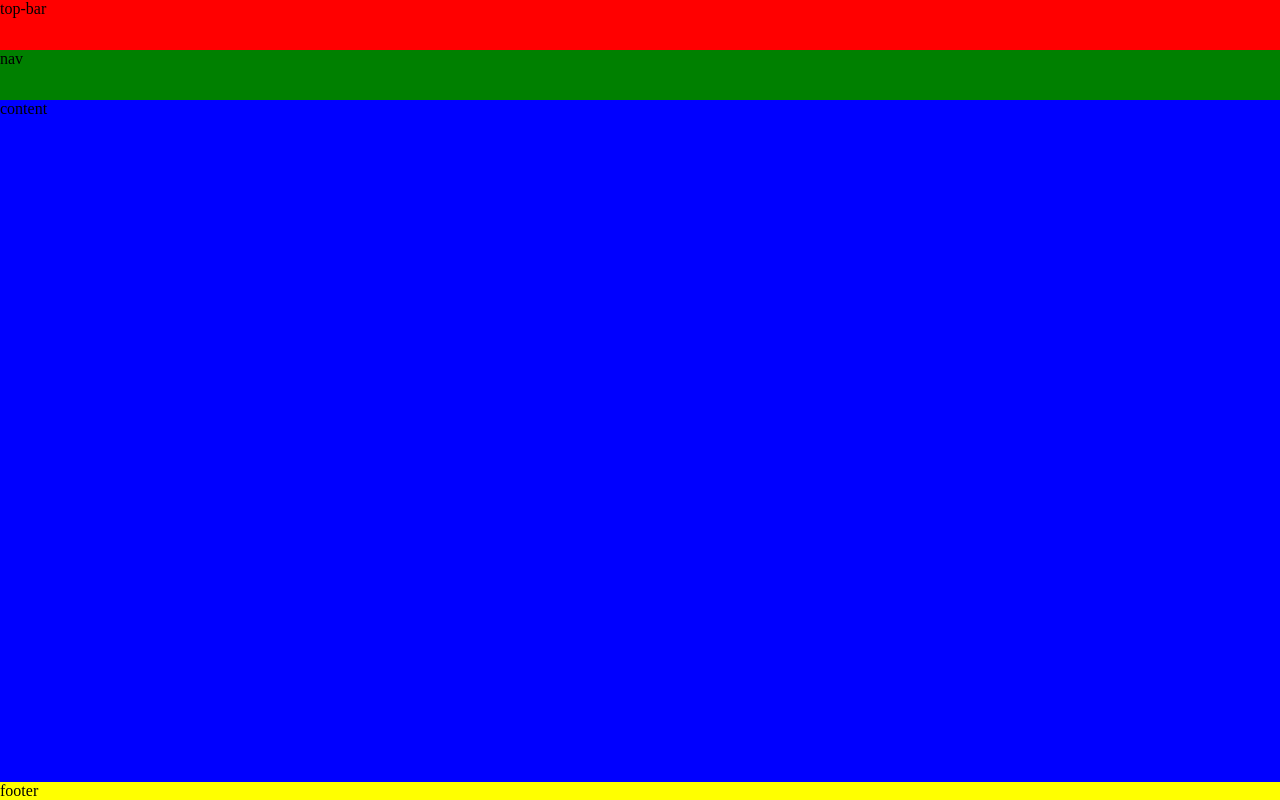
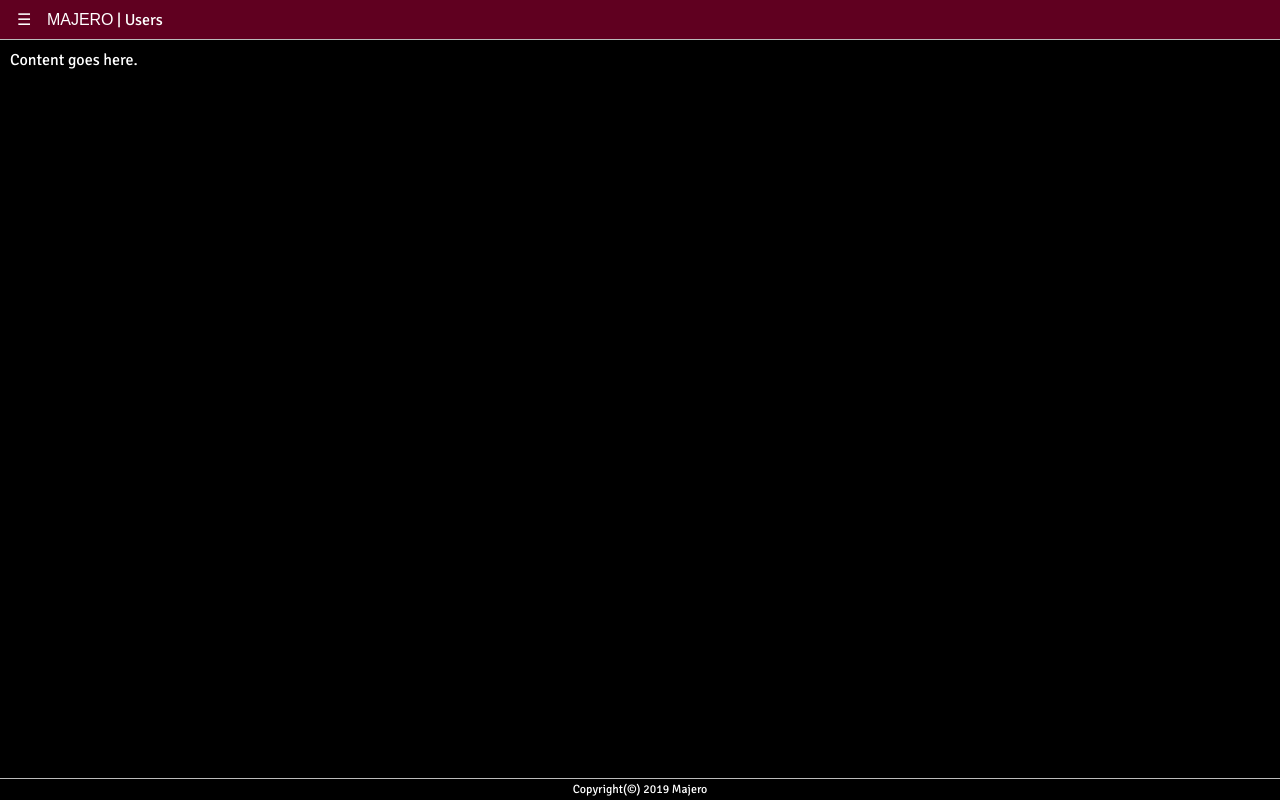
Before and after one commit to majero-inc/design, a plain HTML site: page majero-users/index.html in a window 1280 px wide. Drawn offline with Linux system fonts and the light colour scheme; a web font is replaced by a local one.

Commit message:
Nicer top-bar with toggle for side-bar

```diff
--- a/majero-users/index.html
+++ b/majero-users/index.html
@@ -3,14 +3,29 @@
     <head>
         <title>Majero | Users</title>
         <link rel="stylesheet" type="text/css" href="css/style.css" />
+        <link href="https://fonts.googleapis.com/css?family=Gugi|Signika" rel="stylesheet">
     </head>
 
     <body>
+        <script type="text/javascript" src="js/scripts.js"></script>
         <div id="wrapper">
-            <div id="top-bar">top-bar</div>
-            <div id="nav">nav</div>
-            <div id="content">content</div>
-            <div id="footer">footer</div>
+            <div id="top-bar">
+                <ul>
+                    <li><a href="javascript:ToggleSidebar()">☰</a></li>
+                    <li><a href="/"><span class="logo">Majero</span> | Users</a></li>
+                    <!-- <li><a href="#">Users ▼</a> -->
+                    <!--     <ul> -->
+                    <!--         <li><a href="#">Item 1</a></li> -->
+                    <!--         <li><a href="#">Item 2</a></li> -->
+                    <!--         <li><a href="#">Item 3</a></li> -->
+                    <!--     </ul> -->
+                    <!-- </li> -->
+                    <!-- <li><a href="#">Groups ▼</a></li> -->
+                </ul>
+            </div>
+            <div id="side-bar">side-bar</div>
+            <div id="content">Content goes here.</div>
+            <div id="footer">Copyright(©) 2019 Majero</div>
         </div>
     </body>
 </html>
--- /dev/null
+++ b/majero-users/js/scripts.js
@@ -0,0 +1,5 @@
+function ToggleSidebar() {
+    var sidebar = document.getElementById("side-bar");
+
+    sidebar.style.marginLeft = sidebar.style.marginLeft == "0px" ? "-251px" : "0px";
+}
--- a/majero-users/scss/style.scss
+++ b/majero-users/scss/style.scss
@@ -1,38 +1,97 @@
+$bar-height: 40px;
+$main-area-color: black;
+$border-color: #bbb;
+$accent-color: #600020;
+$text-color: white;
+
 html, body {
+    font-family: "Signika", arial;
+    background-color: $main-area-color;
+    color: $text-color;
+}
+
+* {
     margin: 0;
     padding: 0;
 }
 
-$bar-height: 50px;
+.logo {
+    font-family: "Gugi", arial;
+    text-transform: uppercase;
+}
 
 #wrapper {
     min-height: 100vh;
     display: grid;
-    grid-template-columns: 1fr;
-    grid-template-rows: $bar-height $bar-height 1fr auto;
+    grid-template-columns: auto 1fr;
+    grid-template-rows: $bar-height 1fr auto;
     grid-template-areas:
-    "top-bar"
-    "nav"
-    "content"
-    "footer";
+    "top-bar top-bar"
+    "side-bar content"
+    "side-bar footer";
 
     #top-bar {
-        background-color: red;
+        line-height: $bar-height;
+
+        padding-left: 5px;
+        padding-right: 5px;
         grid-area: top-bar;
+
+        background-color: $accent-color;
+        color: $text-color;
+        z-index: 99;
+
+        border-bottom: 1px solid $border-color;
+
+        ul {
+            list-style: none;
+
+            li {
+                display: inline-block;
+                padding-left: 12px;
+
+                a {
+                    text-decoration: none;
+                    color: $text-color;
+                }
+
+                ul {
+                    display: none;
+                }
+            }
+
+            li:hover > ul {
+                display: block;
+                position: absolute;
+                background-color: $main-area-color;
+
+                li {
+                    display: block;
+                    line-height: initial;
+                    padding: 5px;
+                }
+            }
+        }
     }
 
-    #nav {
-        background-color: green;
-        grid-area: nav;
+    #side-bar {
+        width: 250px;
+        margin-left: -251px;
+        grid-area: side-bar;
+        border-right: 1px solid $border-color;
     }
 
     #content {
-        background-color: blue;
         grid-area: content;
+        padding: 10px;
     }
 
     #footer {
-        background-color: yellow;
         grid-area: footer;
+        font-size: 9pt;
+        text-align: center;
+        padding: 3px;
+
+        border-top: 1px solid $border-color;
     }
 }
```
Also changed, not shown: majero-users/css/style.css.
